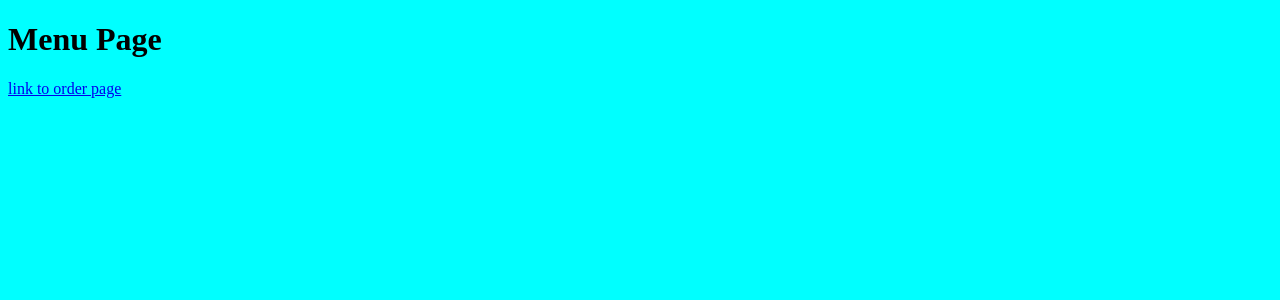
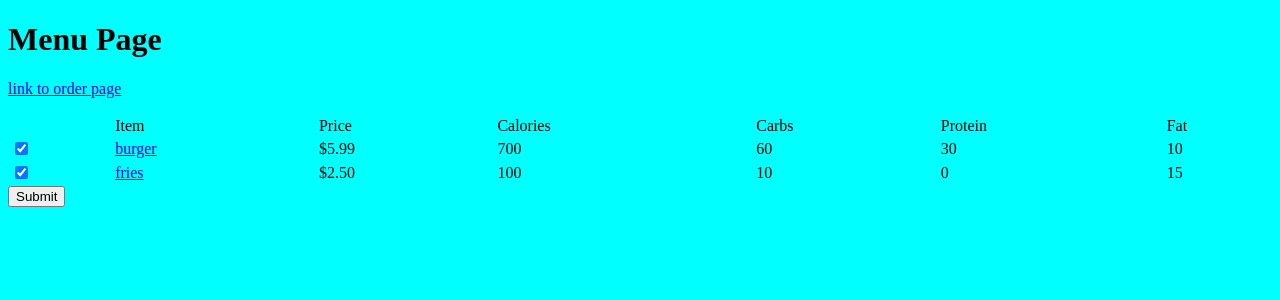
Before and after one commit to KennethVelarde/FullandFit, a Django app: page /menu in a window 1280 px wide. Shown: the top 300 px of the page. Run offline with Django 3.2, Linux system fonts and the light colour scheme.

Commit message:
Added basic menu selection funcitonality

```diff
--- a/FullandFit/settings.py
+++ b/FullandFit/settings.py
@@ -37,6 +37,7 @@ INSTALLED_APPS = [
     'django.contrib.sessions',
     'django.contrib.messages',
     'django.contrib.staticfiles',
+    'django.contrib.humanize',
     'fullandfit',
 ]
 
--- a/fullandfit/templates/menu.html
+++ b/fullandfit/templates/menu.html
@@ -1,6 +1,37 @@
 {% extends "base.html" %}
+{% load number_filters %}
 
 {% block content %}
     <h1>Menu Page</h1>
     <p><a href="{% url "order" %}">link to order page</a></p>
+
+    <form method="post" >
+        {% csrf_token %}
+        <table style="width:100%">
+            <tr>
+                {#          todo: create select deselect all button#}
+                <td></td>
+                <td>Item</td>
+                <td>Price</td>
+                <td>Calories</td>
+                <td>Carbs</td>
+                <td>Protein</td>
+                <td>Fat</td>
+            </tr>
+            {% for item in items %}
+            <tr>
+                <td><input type="checkbox" name="items" value="{{ item.id }}" checked></td>
+                {# todo: open separate page that displays order statistics #}
+                <td><a href="#">{{ item.name }}</a></td>
+                <td>{{ item.price | currency }}</td>
+                <td>{{ item.calories }}</td>
+                <td>{{ item.carbs }}</td>
+                <td>{{ item.protein }}</td>
+                <td>{{ item.fat }}</td>
+             </tr>
+         {% endfor %}
+        </table>
+        <input type="submit" name="Go" />
+    </form>
+
 {% endblock %}
--- /dev/null
+++ b/fullandfit/templatetags/number_filters.py
@@ -0,0 +1,10 @@
+from django import template
+from django.contrib.humanize.templatetags.humanize import intcomma
+
+register = template.Library()
+
+def currency(dollars):
+    dollars = round(float(dollars), 2)
+    return "$%s%s" % (intcomma(int(dollars)), ("%0.2f" % dollars)[-3:])
+
+register.filter('currency', currency)
--- a/fullandfit/views.py
+++ b/fullandfit/views.py
@@ -15,7 +15,28 @@ def restaurants_page(request):
 
 
 def menu_page(request):
-    return render(request, "menu.html")
+
+    # make database selection
+    test_menu = dict()
+    test_menu[0] = {"id": 0, "name": "burger", "price": 5.99, "calories": 700, "carbs": 60, "protein": 30, "fat": 10}
+    test_menu[1] = {"id": 1, "name": "fries", "price": 2.50, "calories": 100, "carbs": 10, "protein": 0, "fat": 15}
+
+    items = []
+
+    if request.method == "POST":
+        item_list = request.POST.getlist('items')
+        for id in item_list:
+            id = int(id)
+            items.append(test_menu[id])
+
+    else:
+        for k in test_menu.keys():
+            items.append(test_menu[k])
+
+
+    ctx = {"items": items}
+
+    return render(request, "menu.html", context=ctx)
 
 
 def order_page(request):
```
Also changed, not shown: fullandfit/templatetags/__init__.py (added).
